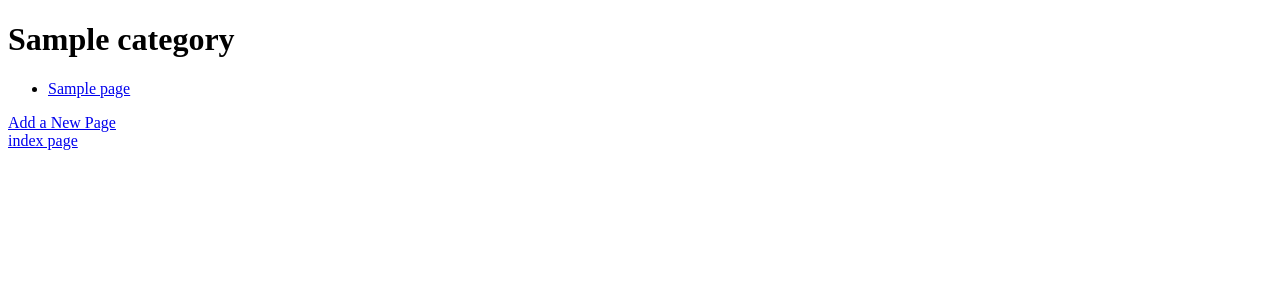
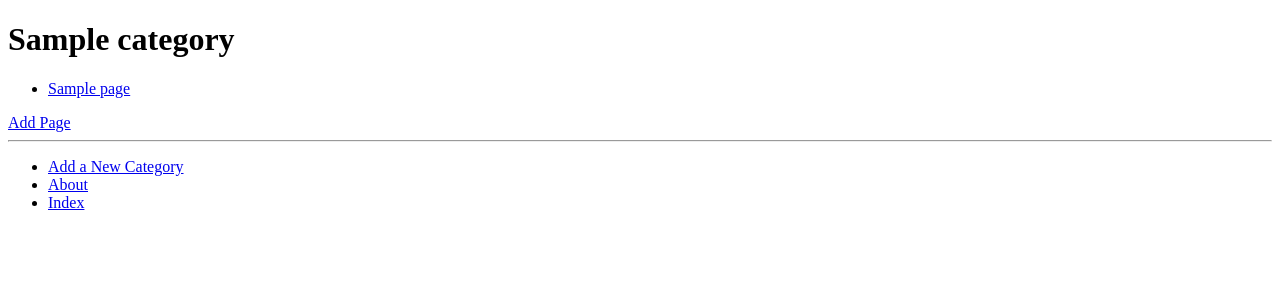
Before and after one commit to Khair9/tango_with_django_project, a Django app: a page that uses templates/rango/category.html in a window 1280 px wide. Shown: the top 300 px of the page. Run offline with Django 3.2, Linux system fonts and the light colour scheme; tables that the repository leaves empty hold one stand-in row (values such as "Sample post").

Commit message:
chapter 8 complete except excericeise 10:20pm wed

```diff
--- /dev/null
+++ b/templates/rango/base.html
@@ -0,0 +1,28 @@
+<!DOCTYPE html>
+{% load staticfiles %}
+
+<html>
+    <head lang="en">
+        <meta charset="UTF-8" />
+        <title>Rango -
+            {% block title_block %}
+                How to Tango with Django!
+            {% endblock %}
+        </title>
+    </head>
+
+    <body>
+        <div>
+            {% block body_block %}
+            {% endblock %}
+        </div>
+        <hr />
+        <div>
+            <ul>
+                <li><a href="{% url 'rango:add_category' %}">Add a New Category</a></li>
+                <li><a href="{% url 'rango:about' %}">About</a></li>
+                <li><a href="{% url 'rango:index' %}">Index</a></li>
+            </ul>
+        </div>
+    </body>
+</html>
--- a/templates/rango/category.html
+++ b/templates/rango/category.html
@@ -1,13 +1,15 @@
-<!DOCTYPE html>
+{% extends 'rango/base.html' %}
+{% load staticfiles %}
 
-<html>
+{% block title_block %}
+    {% if category %}
+        {{ category.name }}
+    {% else %}
+        Unknown Category
+    {% endif %}
+{% endblock %}
 
-    <head>
-        <title>Rango</title>
-    </head>
-
-    <body>
-        <div>
+{% block body_block %}
     {% if category %}
         <h1>{{ category.name }}</h1>
         {% if pages %}
@@ -19,12 +21,9 @@
         {% else %}
             <strong>No pages currently in category.</strong>
         {% endif %}
+
+        <a href="{% url 'rango:add_page' category.slug %}">Add Page</a> <br />
     {% else %}
-                <p>The specified category does not exist.</p>
+        The specified category does not exist.
     {% endif %}
-        </div>
-        <a href="/rango/add_page/{{ category.slug }}/">Add a New Page</a><br />
-        <a href="/rango/">index page</a><br />
-    </body>
-
-</html>
+{% endblock %}
```
Also changed, not shown: templates/rango/index.html (+4 -3 lines). Lines whose indentation alone changed are shown as unchanged.
